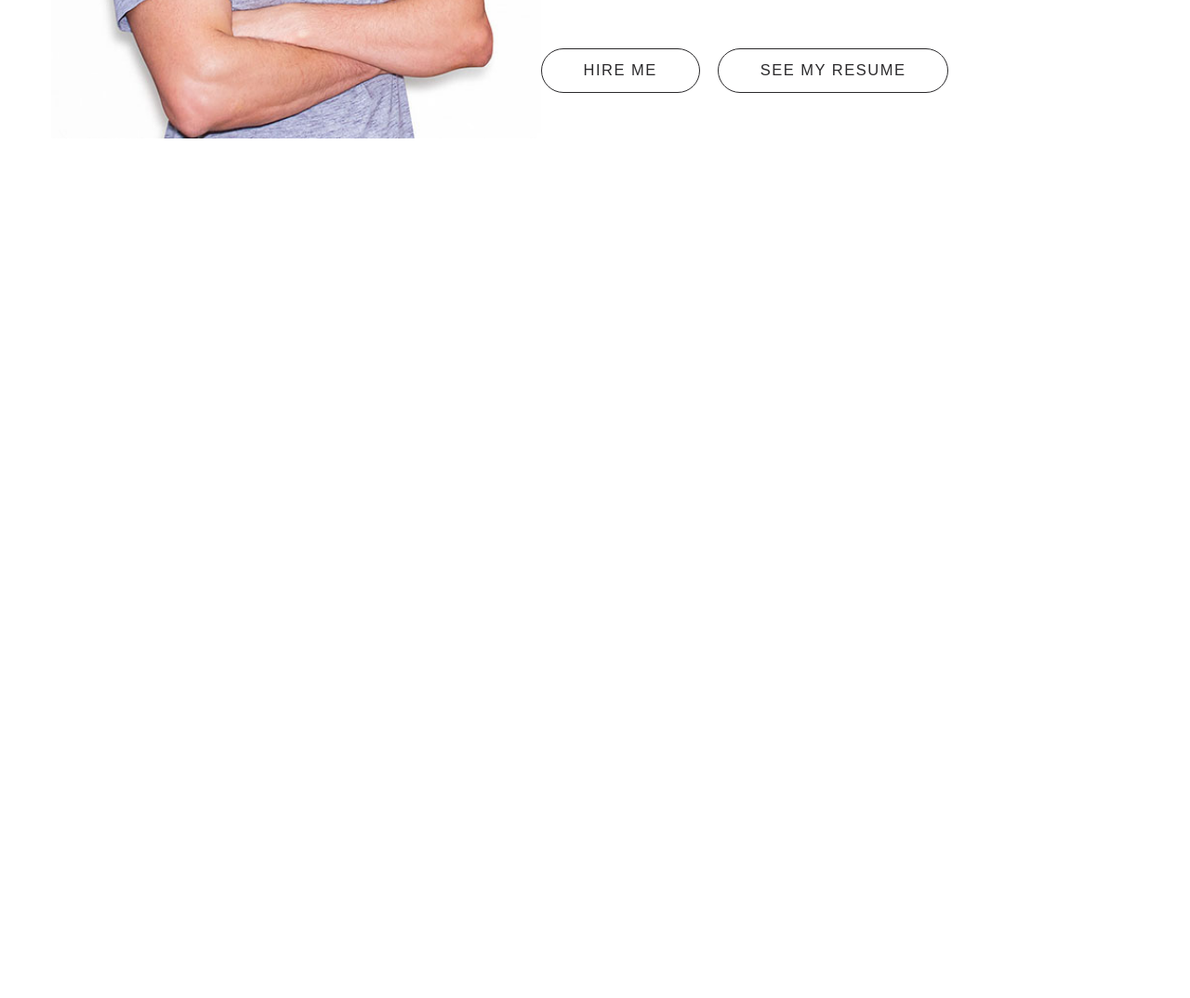
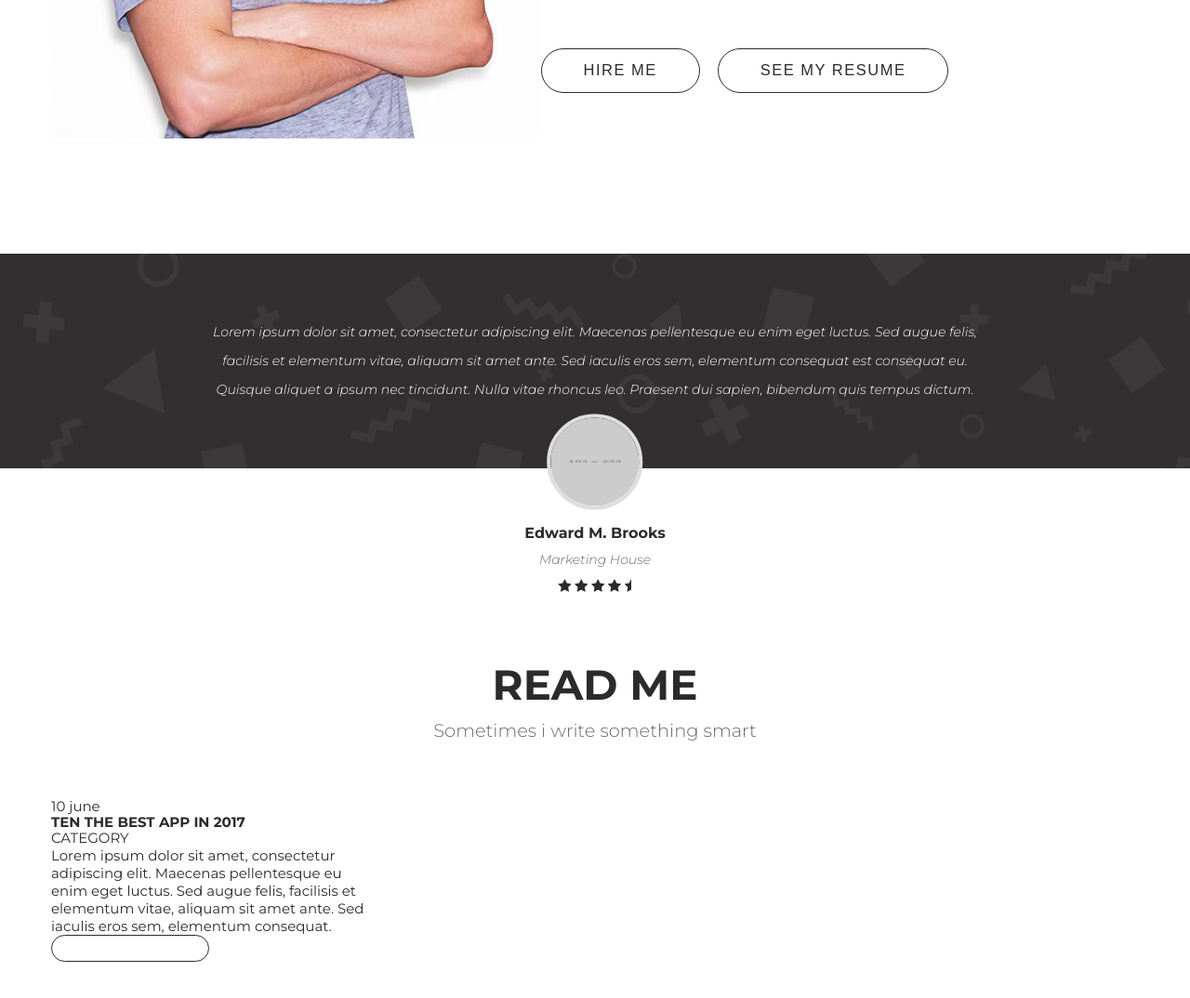
Before and after one commit to delilah07/portfolio, a plain HTML site: page index.html in a window 1280 px wide. Shown: the part 2929-4003 px from the top of the page at 93% size. Before the commit the page ends 3202 px from the top, so only its background shows below. Drawn offline with nearby package versions, Linux system fonts and the light colour scheme; placeholder pictures from the web are drawn by us.

Commit message:
initial commit

```diff
--- a/css/blocks/about.less
+++ b/css/blocks/about.less
@@ -39,6 +39,8 @@
         text-transform: uppercase;
         color: @gray-light;
         margin-bottom: 3.3rem;
+        position: relative;
+        left: -1rem;
     }
     &-text{
         font-size: 0.8rem;
--- /dev/null
+++ b/css/blocks/blog.less
@@ -0,0 +1,23 @@
+// main: ../style.less
+
+#blog{
+    margin: 14rem 0 7.33rem 0;
+}
+.blog__header{
+    text-align: center;
+    margin-bottom: 4rem;
+
+    &-title{
+        font-size: 3rem;
+        font-weight: 700;
+        margin-bottom: 1rem;
+    }
+    &-text{
+        font-size: 1.3rem;
+        font-weight: 300;
+        color: @gray;
+    }
+}
+.blog__item{
+    width:30%
+}
--- /dev/null
+++ b/css/blocks/review.less
@@ -0,0 +1,54 @@
+// main: ../style.less
+
+#review{
+    background: #332f30 url("../images/review/reviews-bg.png") center no-repeat;
+    padding: 4.6rem 0;
+    position: relative;
+}
+.review__item{
+    max-width: 830px;
+    width: 100%;
+    margin: 0 auto;
+
+    &-text{
+        color: @white;
+        font-size: 0.94rem;
+        line-height: 2.2;
+        text-align: center;
+        font-weight: 300;
+        font-style: italic;
+    }
+
+    &-author{
+        margin: 0 auto;
+        position: absolute;
+        top: 100%;
+        left: 50%;
+        z-index: 1;
+        transform: translate(-50%, -30%);
+        text-align: center;
+    }
+    &-photo{
+        width: 103px;
+        height: 103px;
+        border-radius: 50%;
+        display: block;
+        margin: 0 auto;
+        border: 4px solid @gray-light;
+    }
+}
+.review__author-name{
+    font-size: 1.07rem;
+    font-weight: 700;
+    margin-top: 1rem;
+}
+.review__author-compony{
+    font-size: 0.93rem;
+    font-style: italic;
+    font-weight: 300;
+    color:@gray;
+    margin-top: 0.67rem;
+}
+.review__author-rating{
+    margin-top: 0.67rem;
+}
--- a/css/style.less
+++ b/css/style.less
@@ -37,3 +37,5 @@ a{
 @import "blocks/intro";
 @import "blocks/works";
 @import "blocks/about";
+@import "blocks/review";
+@import "blocks/blog";
--- a/index.html
+++ b/index.html
@@ -232,6 +232,47 @@
             </div>
         </div>
     </section>
+    <section id="review">
+        <div class="container">
+            <div class="review__item">
+                <div class="review__item-text">Lorem ipsum dolor sit amet, consectetur adipiscing elit. Maecenas pellentesque eu enim eget luctus. Sed augue felis, facilisis et elementum vitae, aliquam sit amet ante. Sed iaculis eros sem, elementum consequat est consequat eu. Quisque aliquet a ipsum nec tincidunt. Nulla vitae rhoncus leo. Praesent dui sapien, bibendum quis tempus dictum.</div>
+                <div class="review__item-author">
+                   <img class="review__item-photo" src="https://placehold.it/103/333" alt="">
+                    <div class="review__author-name">Edward M. Brooks</div>
+                    <div class="review__author-compony">Marketing House</div>
+                    <div class="review__author-rating">
+                        <i class="fa fa-star" aria-hidden="true"></i>
+                        <i class="fa fa-star" aria-hidden="true"></i>
+                        <i class="fa fa-star" aria-hidden="true"></i>
+                        <i class="fa fa-star" aria-hidden="true"></i>
+                        <i class="fa fa-star-half" aria-hidden="true"></i>
+                    </div>
+                </div>
+            </div>
+        </div>
+    </section>
+    <section id="blog">
+        <div class="container">
+            <div class="blog__header">
+                <h3 class="blog__header-title">READ ME</h3>
+                <div class="blog__header-text">Sometimes i write something smart</div>
+            </div>
+            <div class="blog__inner">
+                <div class="blog__item">
+                    <div class="blog__item-heder">
+                        <time class="blog__item-date">10 june</time>
+                        <img src="" alt="" class="blog__item-photo">
+                    </div>
+                    <div class="blog__item-content">
+                        <h4 class="blog__item-title">TEN THE BEST APP IN 2017</h4>
+                        <div class="blog__item-category">CATEGORY</div>
+                        <div class="blog__item-text">Lorem ipsum dolor sit amet, consectetur adipiscing elit. Maecenas pellentesque eu enim eget luctus. Sed augue felis, facilisis et elementum vitae, aliquam sit amet ante. Sed iaculis eros sem, elementum consequat.</div>
+                    </div>
+                    <button class="section__btn"></button>
+                </div>
+            </div>
+        </div>
+    </section>
 </main>
 
 <!-- jQuery Script -->
```
Also changed, not shown: css/style.css, images/review/reviews-bg.png (added), images/works/works-1.jpg, images/works/works-2.jpg, images/works/works-3.jpg, images/works/works-4.jpg, images/works/works-5.jpg, images/works/works-6.jpg, 2 other files.
